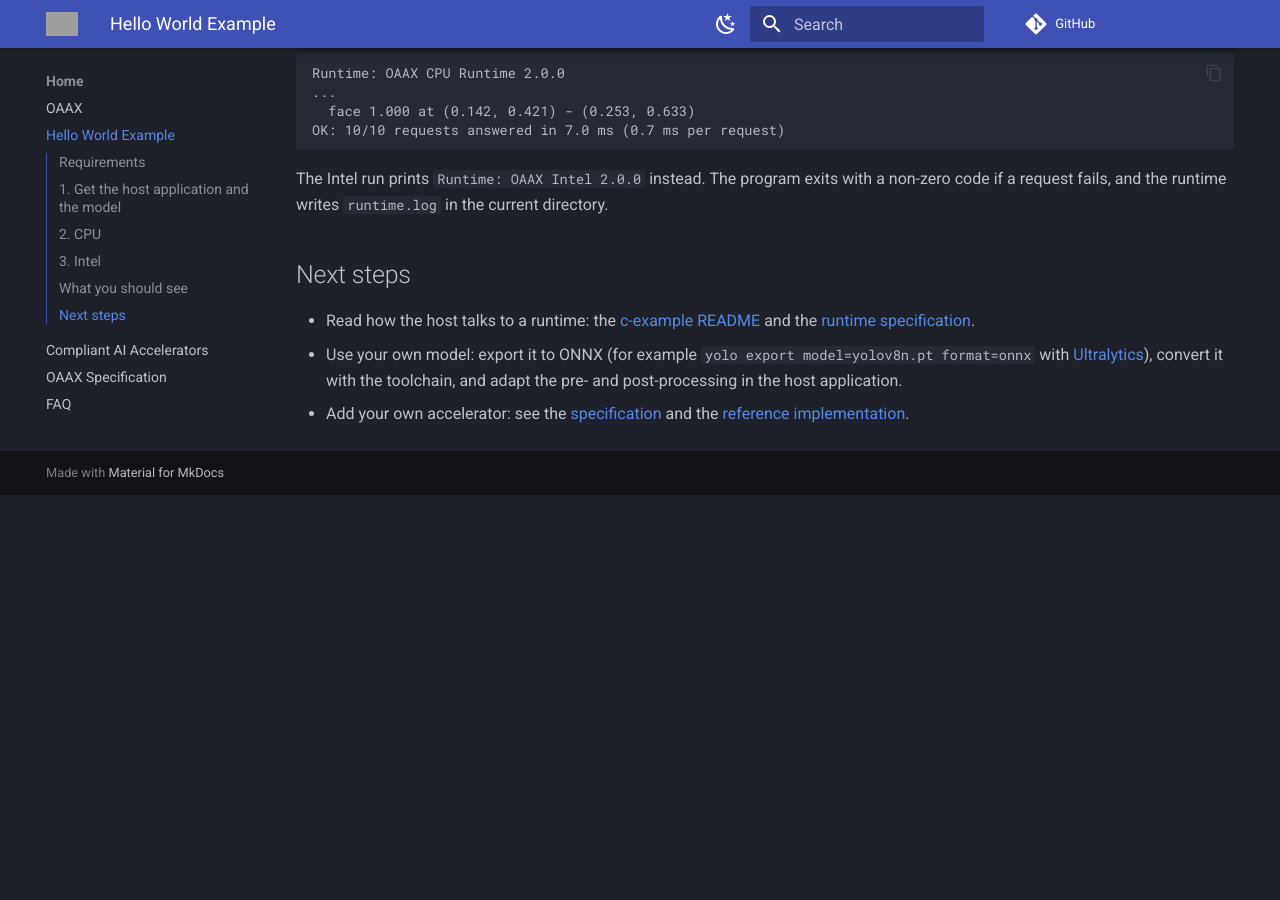
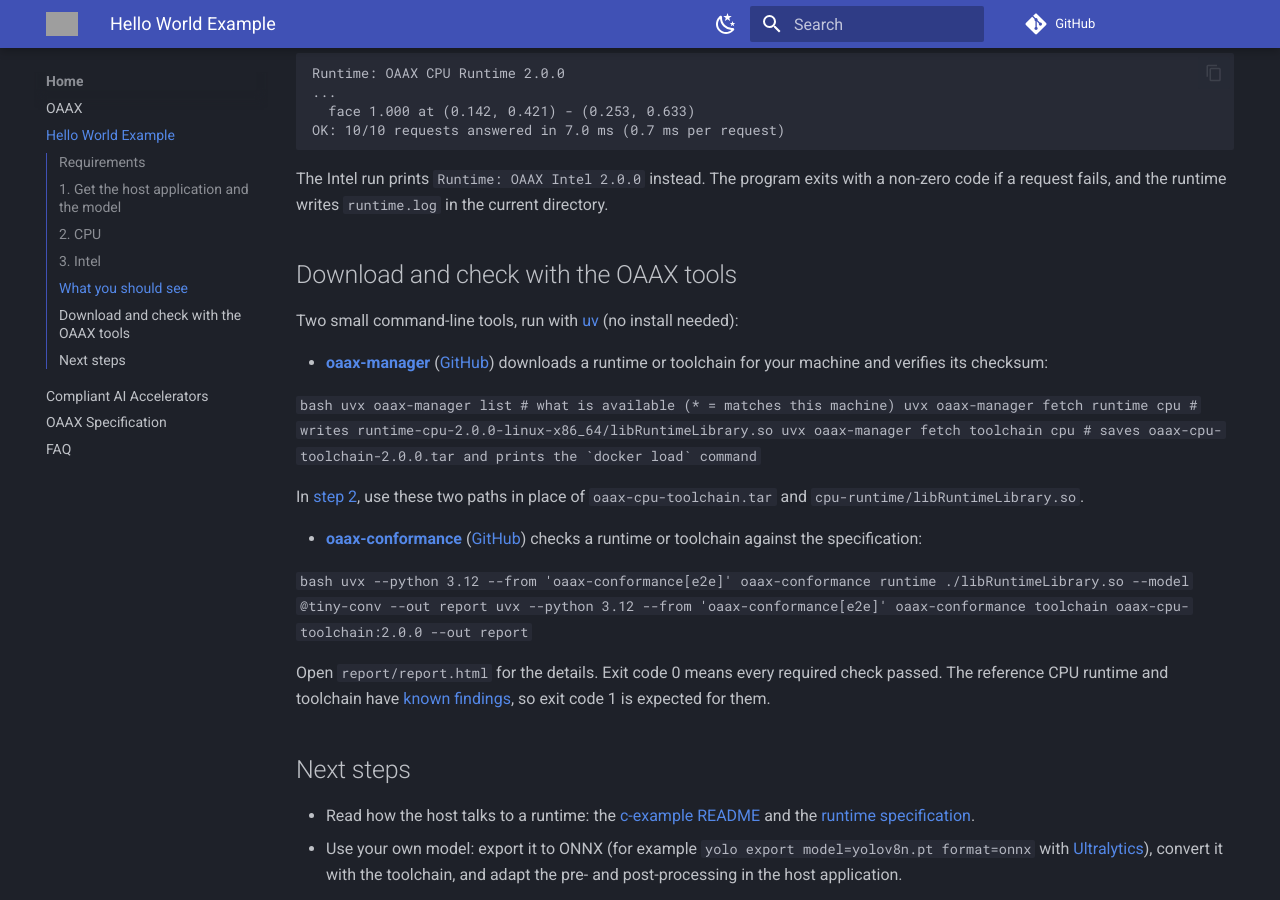
Before and after one commit to OAAX-standard/OAAX, an MkDocs documentation site: the page built from docs/Getting Started.md, in a window 1280 px wide and 900 px high, scrolled down 1566 px. Built offline with MkDocs 1.6.1 and Material for MkDocs 9.7.7, drawn with Linux system fonts in a browser that asks for light colours; comment, search, counter and statistics services are not loaded; before the commit the page ends 2061 px from its top, so only the background shows below that; some of the changed text lies outside the part shown; grey boxes are pictures that could not be loaded.

Commit message:
docs: point Getting Started to oaax-manager and oaax-conformance
Co-Authored-By: Claude Sonnet 5.5 <noreply@anthropic.com>
Claude-Session: https://claude.ai/code/session_01M2u3w1qBFdZNV5TrdvmPoK
Signed-off-by: Ayoub Assis <79724149+ayoubassis@users.noreply.github.com>

````diff
--- a/docs/Getting Started.md
+++ b/docs/Getting Started.md
@@ -29,7 +29,7 @@ cd work
 
 ## 2. CPU
 
-Download the [CPU toolchain and runtime](CPU.md#download-links-and-compatibility-matrix), then convert the model and run it:
+Download the [CPU toolchain and runtime](CPU.md#download-links-and-compatibility-matrix), or fetch them with [`oaax-manager`](#download-and-check-with-the-oaax-tools), then convert the model and run it:
 
 ```bash
 docker load -i oaax-cpu-toolchain.tar
@@ -68,6 +68,29 @@ OK: 10/10 requests answered in 7.0 ms (0.7 ms per request)
 
 The Intel run prints `Runtime: OAAX Intel 2.0.0` instead. The program exits with a non-zero code if a request fails, and the runtime writes `runtime.log` in the current directory.
 
+## Download and check with the OAAX tools
+
+Two small command-line tools, run with [uv](https://docs.astral.sh/uv/) (no install needed):
+
+- **[oaax-manager](https://pypi.org/project/oaax-manager/)** ([GitHub](https://github.com/OAAX-standard/oaax-manager)) downloads a runtime or toolchain for your machine and verifies its checksum:
+
+  ```bash
+  uvx oaax-manager list                    # what is available (* = matches this machine)
+  uvx oaax-manager fetch runtime cpu       # writes runtime-cpu-2.0.0-linux-x86_64/libRuntimeLibrary.so
+  uvx oaax-manager fetch toolchain cpu     # saves oaax-cpu-toolchain-2.0.0.tar and prints the `docker load` command
+  ```
+
+  In [step 2](#2-cpu), use these two paths in place of `oaax-cpu-toolchain.tar` and `cpu-runtime/libRuntimeLibrary.so`.
+
+- **[oaax-conformance](https://pypi.org/project/oaax-conformance/)** ([GitHub](https://github.com/OAAX-standard/conformance)) checks a runtime or toolchain against the specification:
+
+  ```bash
+  uvx --python 3.12 --from 'oaax-conformance[e2e]' oaax-conformance runtime ./libRuntimeLibrary.so --model @tiny-conv --out report
+  uvx --python 3.12 --from 'oaax-conformance[e2e]' oaax-conformance toolchain oaax-cpu-toolchain:2.0.0 --out report
+  ```
+
+  Open `report/report.html` for the details. Exit code 0 means every required check passed. The reference CPU runtime and toolchain have [known findings](https://github.com/OAAX-standard/conformance#known-findings-on-the-reference-implementation), so exit code 1 is expected for them.
+
 ## Next steps
 
 - Read how the host talks to a runtime: the [c-example README](https://github.com/OAAX-standard/examples/tree/main/c-example) and the [runtime specification](Specification.md#oaax-runtime-specification).
````
